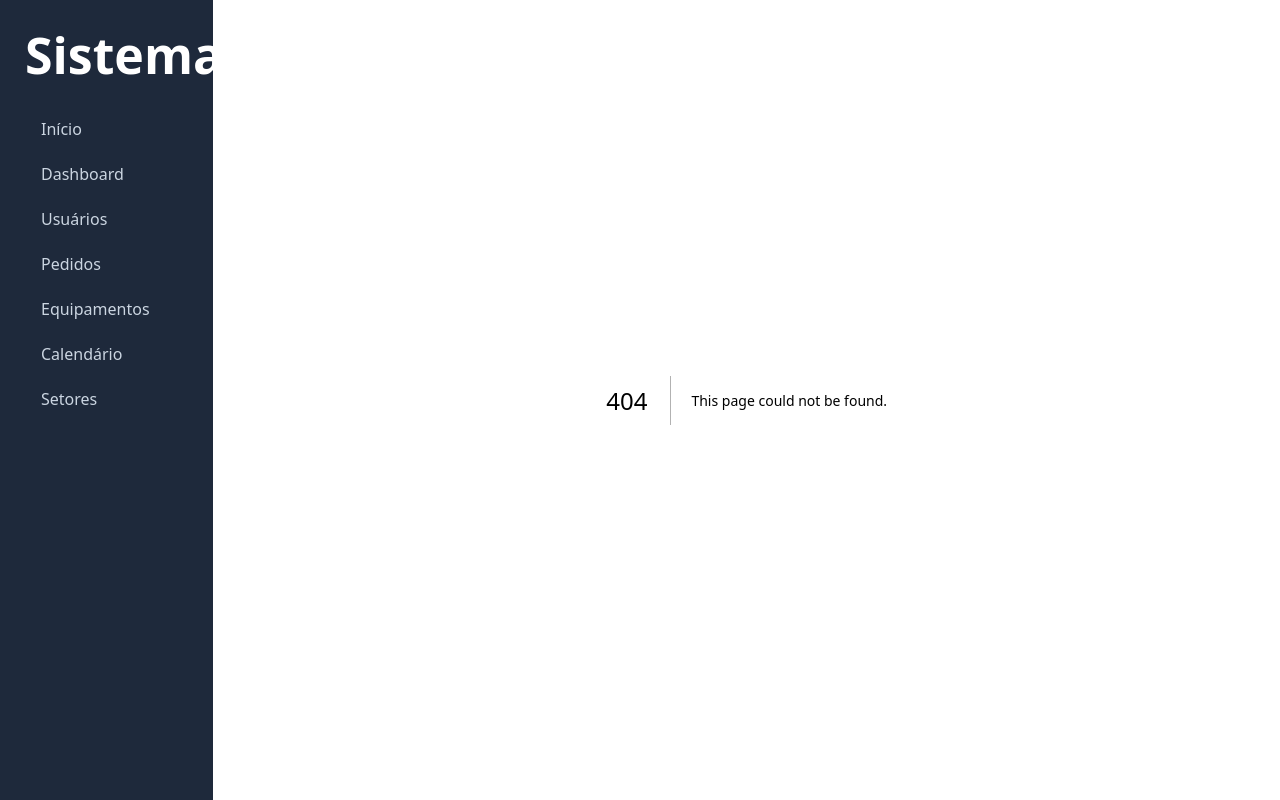
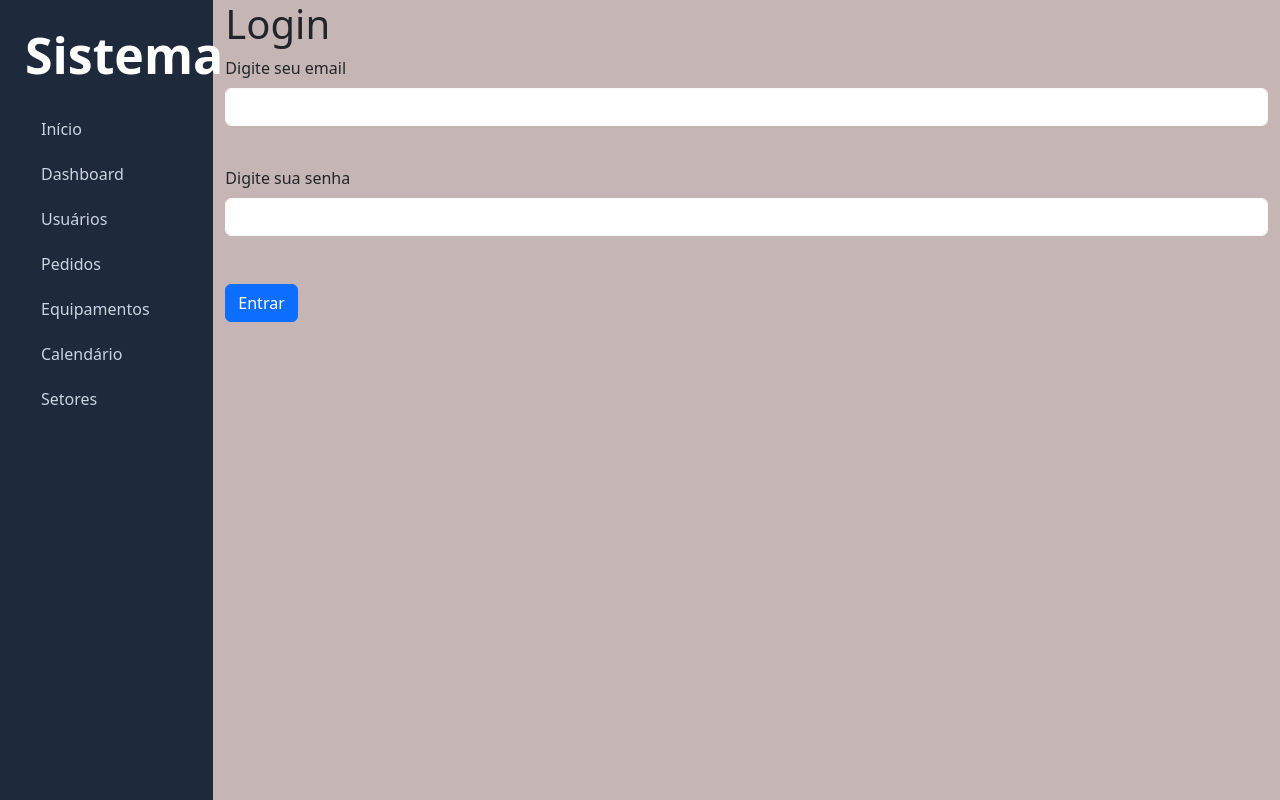
Before and after one commit to AlexAlves-10/pi-chamados, a Next.js app: page /login in a window 1280 px wide. Before the commit this address had no page. Built offline with nearby package versions, Linux system fonts and the light colour scheme.

Commit message:
incio do login

```diff
--- /dev/null
+++ b/app/login/page.js
@@ -0,0 +1,69 @@
+'use client'
+
+import { useEffect, useState } from "react"
+import 'bootstrap/dist/css/bootstrap.min.css';
+
+
+function Login() {
+    const [autenticado, alteraAutenticado] = useState(false)
+
+    const [usuario, alteraUsuario] = useState("")
+    const [senha, alteraSenha] = useState("")
+
+    function autenticar() {
+
+        if (usuario == "admin" && senha == 123123) {
+            alert("Você se conectou!")
+            localStorage.setItem("logado", true)
+            alteraAutenticado(true)
+        } else {
+            alert("Erro! Algum dado está errado...")
+        }
+    }
+
+    function desconectar() {
+        alert("Desconectado com sucesso!")
+        localStorage.removeItem("logado")
+        alteraAutenticado(false)
+    }
+
+    useEffect(() => {
+        const logado = localStorage.getItem("logado")
+        if (logado == "true") {
+            alteraAutenticado(true)
+        }
+    }, [])
+
+
+    return (
+        <div  className="row" >
+            {
+                autenticado == false ?
+                    <div>
+                        <h1> Login </h1>
+                        <div className=" mb-3">
+                        <label for="exampleFormControlInput1" class="form-label">Digite seu email</label>
+                        <input className="form-control border-light" onChange={e => alteraUsuario(e.target.value)} />
+                        </div>
+                        <br />
+
+                        <label for="exampleFormControlInput1" class="form-label">Digite sua senha</label>
+                        <input type="password" className="form-control border-light" onChange={e => alteraSenha(e.target.value)} />
+
+                        <br />
+                        <br />
+
+                        <button onClick={autenticar} type='button' className="btn btn-primary" > Entrar </button>
+                    </div>
+                :
+                    <div>
+                        <p> Você já está logado. </p>
+                        <button onClick={desconectar} type='button' className="btn btn-danger" > Sair da conta </button>
+                    </div>
+
+            }
+        </div>
+    );
+}
+
+export default Login;
--- a/app/setores/page.js
+++ b/app/setores/page.js
@@ -145,10 +145,4 @@ export default function Setores() {
         </div>
     )
 
-    function Login() {
-
-
-
-    }
-
 }
```
